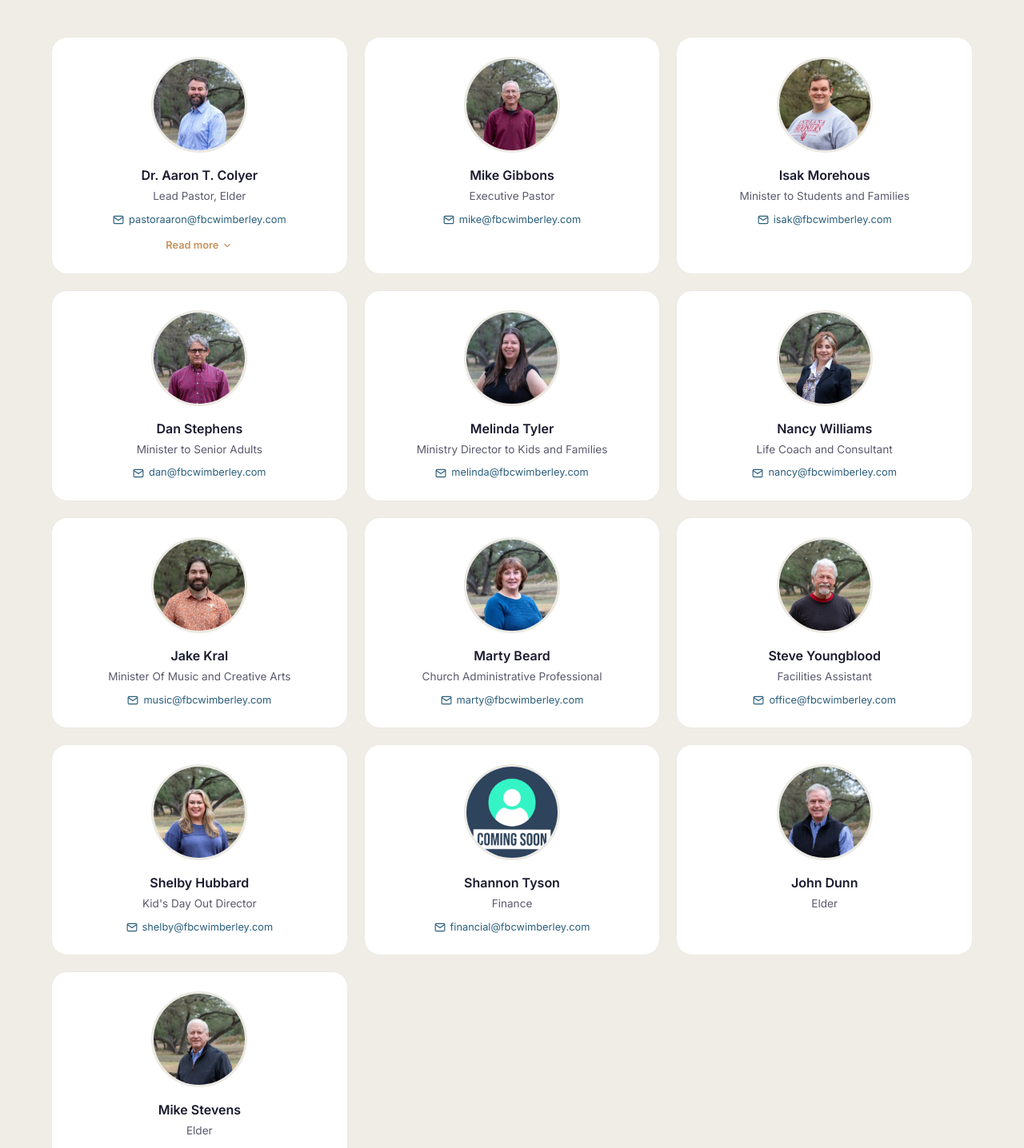
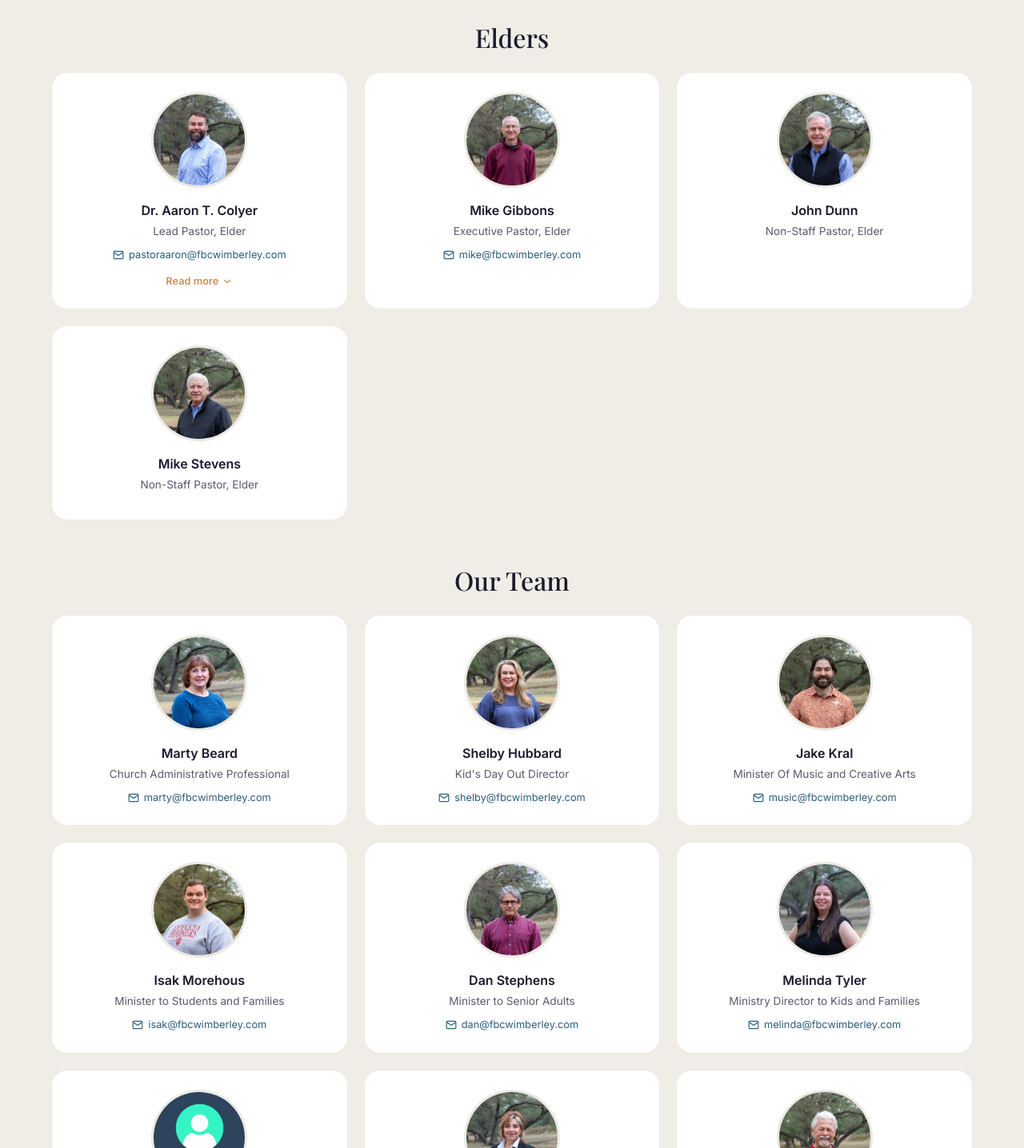
Before and after one commit to JimmyMcBride/wfbc_poc, a SvelteKit app: page /about-us in a window 1280 px wide. Shown: the part 2594-4030 px from the top of the page at 80% size. Built offline with nearby package versions, Linux system fonts and the light colour scheme.

Commit message:
Update About Us team organization

```diff
--- a/src/routes/about-us/+page.svelte
+++ b/src/routes/about-us/+page.svelte
@@ -1,83 +1,122 @@
 <script lang="ts">
-	const staff = [
+	type StaffMember = {
+		name: string;
+		title: string;
+		email?: string;
+		image: string;
+		bio?: string;
+		group: 'elders' | 'team';
+		sortOrder?: number;
+	};
+
+	const staff: StaffMember[] = [
 		{
 			name: 'Dr. Aaron T. Colyer',
 			title: 'Lead Pastor, Elder',
 			email: 'pastoraaron@fbcwimberley.com',
 			image: '/images/remote/fbcwimberley.com-Aaron-Colyer-1024x683-1074cb0cd4.webp',
-			bio: 'Aaron and his sweet bride Krista married in 2006. They have three amazing kids. He has a passion for equipping the saints for the work of ministry and a desire to see all believers take the gospel to the ends of the earth. This includes a focus on family discipleship and making Christ the center of every home. Born and raised in Texas, he received a B.S. in Communications from the University of Texas in Austin, his M.Div. and Doctorate in Leadership from The Southern Baptist Theological Seminary. Outside of ministry you can find Aaron enjoying family time and spending as much time as possible outdoors.'
+			bio: 'Aaron and his sweet bride Krista married in 2006. They have three amazing kids. He has a passion for equipping the saints for the work of ministry and a desire to see all believers take the gospel to the ends of the earth. This includes a focus on family discipleship and making Christ the center of every home. Born and raised in Texas, he received a B.S. in Communications from the University of Texas in Austin, his M.Div. and Doctorate in Leadership from The Southern Baptist Theological Seminary. Outside of ministry you can find Aaron enjoying family time and spending as much time as possible outdoors.',
+			group: 'elders',
+			sortOrder: 1
 		},
 		{
 			name: 'Mike Gibbons',
-			title: 'Executive Pastor',
+			title: 'Executive Pastor, Elder',
 			email: 'mike@fbcwimberley.com',
-			image: '/images/remote/fbcwimberley.com-Mike-Gibbons-1024x683-2f1c6e26df.webp'
+			image: '/images/remote/fbcwimberley.com-Mike-Gibbons-1024x683-2f1c6e26df.webp',
+			group: 'elders',
+			sortOrder: 2
 		},
 		{
 			name: 'Isak Morehous',
 			title: 'Minister to Students and Families',
 			email: 'isak@fbcwimberley.com',
-			image: '/images/remote/fbcwimberley.com-Isak-Morehous-1024x683-ee783f0330.webp'
+			image: '/images/remote/fbcwimberley.com-Isak-Morehous-1024x683-ee783f0330.webp',
+			group: 'team'
 		},
 		{
 			name: 'Dan Stephens',
 			title: 'Minister to Senior Adults',
 			email: 'dan@fbcwimberley.com',
-			image: '/images/remote/fbcwimberley.com-Dan-Stephens-1024x683-a9e78e5ea3.webp'
+			image: '/images/remote/fbcwimberley.com-Dan-Stephens-1024x683-a9e78e5ea3.webp',
+			group: 'team'
 		},
 		{
 			name: 'Melinda Tyler',
 			title: 'Ministry Director to Kids and Families',
 			email: 'melinda@fbcwimberley.com',
-			image: '/images/remote/fbcwimberley.com-Melinda-Tyler-1024x683-7a941d1419.webp'
+			image: '/images/remote/fbcwimberley.com-Melinda-Tyler-1024x683-7a941d1419.webp',
+			group: 'team'
 		},
 		{
 			name: 'Nancy Williams',
 			title: 'Life Coach and Consultant',
 			email: 'nancy@fbcwimberley.com',
-			image: '/images/remote/fbcwimberley.com-Nancy-Williams-1024x683-b1aa2041fe.webp'
+			image: '/images/remote/fbcwimberley.com-Nancy-Williams-1024x683-b1aa2041fe.webp',
+			group: 'team'
 		},
 		{
 			name: 'Jake Kral',
 			title: 'Minister Of Music and Creative Arts',
 			email: 'music@fbcwimberley.com',
-			image: '/images/remote/fbcwimberley.com-Jake-Kral-1024x683-46b52e12fe.webp'
+			image: '/images/remote/fbcwimberley.com-Jake-Kral-1024x683-46b52e12fe.webp',
+			group: 'team'
 		},
 		{
 			name: 'Marty Beard',
 			title: 'Church Administrative Professional',
 			email: 'marty@fbcwimberley.com',
-			image: '/images/remote/fbcwimberley.com-Marty-Beard-1024x683-87f60b485d.webp'
+			image: '/images/remote/fbcwimberley.com-Marty-Beard-1024x683-87f60b485d.webp',
+			group: 'team'
 		},
 		{
 			name: 'Steve Youngblood',
 			title: 'Facilities Assistant',
 			email: 'office@fbcwimberley.com',
-			image: '/images/remote/fbcwimberley.com-Steve-Youngblood-1024x683-02a37e5c5d.webp'
+			image: '/images/remote/fbcwimberley.com-Steve-Youngblood-1024x683-02a37e5c5d.webp',
+			group: 'team'
 		},
 		{
 			name: 'Shelby Hubbard',
 			title: "Kid's Day Out Director",
 			email: 'shelby@fbcwimberley.com',
-			image: '/images/remote/fbcwimberley.com-Shelby-Hubbard-1024x683-f8483bfe86.webp'
+			image: '/images/remote/fbcwimberley.com-Shelby-Hubbard-1024x683-f8483bfe86.webp',
+			group: 'team'
 		},
 		{
 			name: 'Shannon Tyson',
 			title: 'Finance',
 			email: 'financial@fbcwimberley.com',
-			image: '/images/remote/fbcwimberley.com-Your-paragraph-text-2-1024x683-81878c9601.webp'
+			image: '/images/remote/fbcwimberley.com-Your-paragraph-text-2-1024x683-81878c9601.webp',
+			group: 'team'
 		},
 		{
 			name: 'John Dunn',
-			title: 'Elder',
-			image: '/images/remote/fbcwimberley.com-John-Dunn-1024x683-7d658997a3.webp'
+			title: 'Non-Staff Pastor, Elder',
+			image: '/images/remote/fbcwimberley.com-John-Dunn-1024x683-7d658997a3.webp',
+			group: 'elders',
+			sortOrder: 3
 		},
 		{
 			name: 'Mike Stevens',
-			title: 'Elder',
-			image: '/images/remote/fbcwimberley.com-Mike-Stephens-1024x683-135df65071.webp'
+			title: 'Non-Staff Pastor, Elder',
+			image: '/images/remote/fbcwimberley.com-Mike-Stephens-1024x683-135df65071.webp',
+			group: 'elders',
+			sortOrder: 4
 		}
 	];
+
+	function getLastName(name: string) {
+		return name.trim().split(/\s+/).at(-1) ?? name;
+	}
+
+	const elders = staff
+		.filter((member) => member.group === 'elders')
+		.sort((a, b) => (a.sortOrder ?? Number.MAX_SAFE_INTEGER) - (b.sortOrder ?? Number.MAX_SAFE_INTEGER));
+
+	const team = staff
+		.filter((member) => member.group === 'team')
+		.sort((a, b) => getLastName(a.name).localeCompare(getLastName(b.name)));
 
 	const faqs = [
 		{
@@ -124,14 +163,14 @@
 	];
 
 	let openFaq = $state<number | null>(null);
-	let expandedStaff = $state<number | null>(null);
+	let expandedStaff = $state<string | null>(null);
 
 	function toggleFaq(i: number) {
 		openFaq = openFaq === i ? null : i;
 	}
 
-	function toggleStaff(i: number) {
-		expandedStaff = expandedStaff === i ? null : i;
+	function toggleStaff(name: string) {
+		expandedStaff = expandedStaff === name ? null : name;
 	}
 </script>
 
@@ -183,8 +222,7 @@
 <!-- Staff -->
 <section class="py-20 bg-(--color-bg-alt)">
 	<div class="container text-center">
-		<p class="section-label">Our Team</p>
-		<h2 class="text-[clamp(1.75rem,4vw,2.5rem)] mb-10">Pastors &amp; Ministry Staff</h2>
+		<h2 class="text-[clamp(2.1rem,5vw,3.25rem)] mb-10">Meet Our Team</h2>
 
 		<div class="rounded-[var(--radius-lg)] overflow-hidden mb-12">
 			<img
@@ -195,13 +233,15 @@
 			/>
 		</div>
 
+		<div class="mb-14">
+			<h3 class="text-[clamp(1.5rem,3vw,2rem)] mb-6">Elders</h3>
 			<div class="grid grid-cols-1 sm:grid-cols-2 lg:grid-cols-3 gap-5">
-			{#each staff as member, i}
-				<button class="staff-card flex flex-col items-center text-center p-6 bg-(--color-bg-card) border border-(--color-border-light) rounded-[var(--radius-lg)] cursor-pointer transition-all duration-300 w-full hover:border-(--color-border) hover:shadow-(--shadow-sm)" class:expanded={expandedStaff === i} onclick={() => toggleStaff(i)}>
+				{#each elders as member}
+					<button class="staff-card flex flex-col items-center text-center p-6 bg-(--color-bg-card) border border-(--color-border-light) rounded-[var(--radius-lg)] cursor-pointer transition-all duration-300 w-full hover:border-(--color-border) hover:shadow-(--shadow-sm)" class:expanded={expandedStaff === member.name} onclick={() => toggleStaff(member.name)}>
 						<div class="w-[120px] h-[120px] rounded-full overflow-hidden mb-4 border-3 border-(--color-border-light)">
 							<img src={member.image} alt={member.name} loading="lazy" class="w-full h-full object-cover" />
 						</div>
-					<h3 class="font-sans text-base font-semibold text-(--color-heading) mb-1">{member.name}</h3>
+						<h4 class="font-sans text-base font-semibold text-(--color-heading) mb-1">{member.name}</h4>
 						<p class="text-[0.85rem] text-(--color-text-muted) mb-2">{member.title}</p>
 						{#if member.email}
 							<a href="mailto:{member.email}" class="inline-flex items-center gap-1.5 text-[0.8rem] text-(--color-primary) transition-colors duration-200 hover:text-(--color-primary-hover)" onclick={(e) => e.stopPropagation()}>
@@ -209,17 +249,48 @@
 								{member.email}
 							</a>
 						{/if}
-					{#if member.bio && expandedStaff === i}
+						{#if member.bio && expandedStaff === member.name}
 							<p class="text-[0.9rem] text-(--color-text-muted) leading-[1.7] mt-4 text-left">{member.bio}</p>
 						{/if}
 						{#if member.bio}
 							<span class="inline-flex items-center gap-1 mt-3 text-[0.8rem] font-semibold text-(--color-accent)">
-							{expandedStaff === i ? 'Less' : 'Read more'}
-							<svg class:rotated={expandedStaff === i} xmlns="http://www.w3.org/2000/svg" width="14" height="14" viewBox="0 0 24 24" fill="none" stroke="currentColor" stroke-width="2" class="transition-transform duration-200"><polyline points="6 9 12 15 18 9"></polyline></svg>
+								{expandedStaff === member.name ? 'Less' : 'Read more'}
+								<svg class:rotated={expandedStaff === member.name} xmlns="http://www.w3.org/2000/svg" width="14" height="14" viewBox="0 0 24 24" fill="none" stroke="currentColor" stroke-width="2" class="transition-transform duration-200"><polyline points="6 9 12 15 18 9"></polyline></svg>
 							</span>
 						{/if}
 					</button>
 				{/each}
+			</div>
+		</div>
+
+		<div>
+			<h3 class="text-[clamp(1.5rem,3vw,2rem)] mb-6">Our Team</h3>
+			<div class="grid grid-cols-1 sm:grid-cols-2 lg:grid-cols-3 gap-5">
+				{#each team as member}
+					<button class="staff-card flex flex-col items-center text-center p-6 bg-(--color-bg-card) border border-(--color-border-light) rounded-[var(--radius-lg)] cursor-pointer transition-all duration-300 w-full hover:border-(--color-border) hover:shadow-(--shadow-sm)" class:expanded={expandedStaff === member.name} onclick={() => toggleStaff(member.name)}>
+						<div class="w-[120px] h-[120px] rounded-full overflow-hidden mb-4 border-3 border-(--color-border-light)">
+							<img src={member.image} alt={member.name} loading="lazy" class="w-full h-full object-cover" />
+						</div>
+						<h4 class="font-sans text-base font-semibold text-(--color-heading) mb-1">{member.name}</h4>
+						<p class="text-[0.85rem] text-(--color-text-muted) mb-2">{member.title}</p>
+						{#if member.email}
+							<a href="mailto:{member.email}" class="inline-flex items-center gap-1.5 text-[0.8rem] text-(--color-primary) transition-colors duration-200 hover:text-(--color-primary-hover)" onclick={(e) => e.stopPropagation()}>
+								<svg xmlns="http://www.w3.org/2000/svg" width="14" height="14" viewBox="0 0 24 24" fill="none" stroke="currentColor" stroke-width="2"><path d="M4 4h16c1.1 0 2 .9 2 2v12c0 1.1-.9 2-2 2H4c-1.1 0-2-.9-2-2V6c0-1.1.9-2 2-2z"></path><polyline points="22,6 12,13 2,6"></polyline></svg>
+								{member.email}
+							</a>
+						{/if}
+						{#if member.bio && expandedStaff === member.name}
+							<p class="text-[0.9rem] text-(--color-text-muted) leading-[1.7] mt-4 text-left">{member.bio}</p>
+						{/if}
+						{#if member.bio}
+							<span class="inline-flex items-center gap-1 mt-3 text-[0.8rem] font-semibold text-(--color-accent)">
+								{expandedStaff === member.name ? 'Less' : 'Read more'}
+								<svg class:rotated={expandedStaff === member.name} xmlns="http://www.w3.org/2000/svg" width="14" height="14" viewBox="0 0 24 24" fill="none" stroke="currentColor" stroke-width="2" class="transition-transform duration-200"><polyline points="6 9 12 15 18 9"></polyline></svg>
+							</span>
+						{/if}
+					</button>
+				{/each}
+			</div>
 		</div>
 	</div>
 </section>
```
Lines whose indentation alone changed are shown as unchanged.
